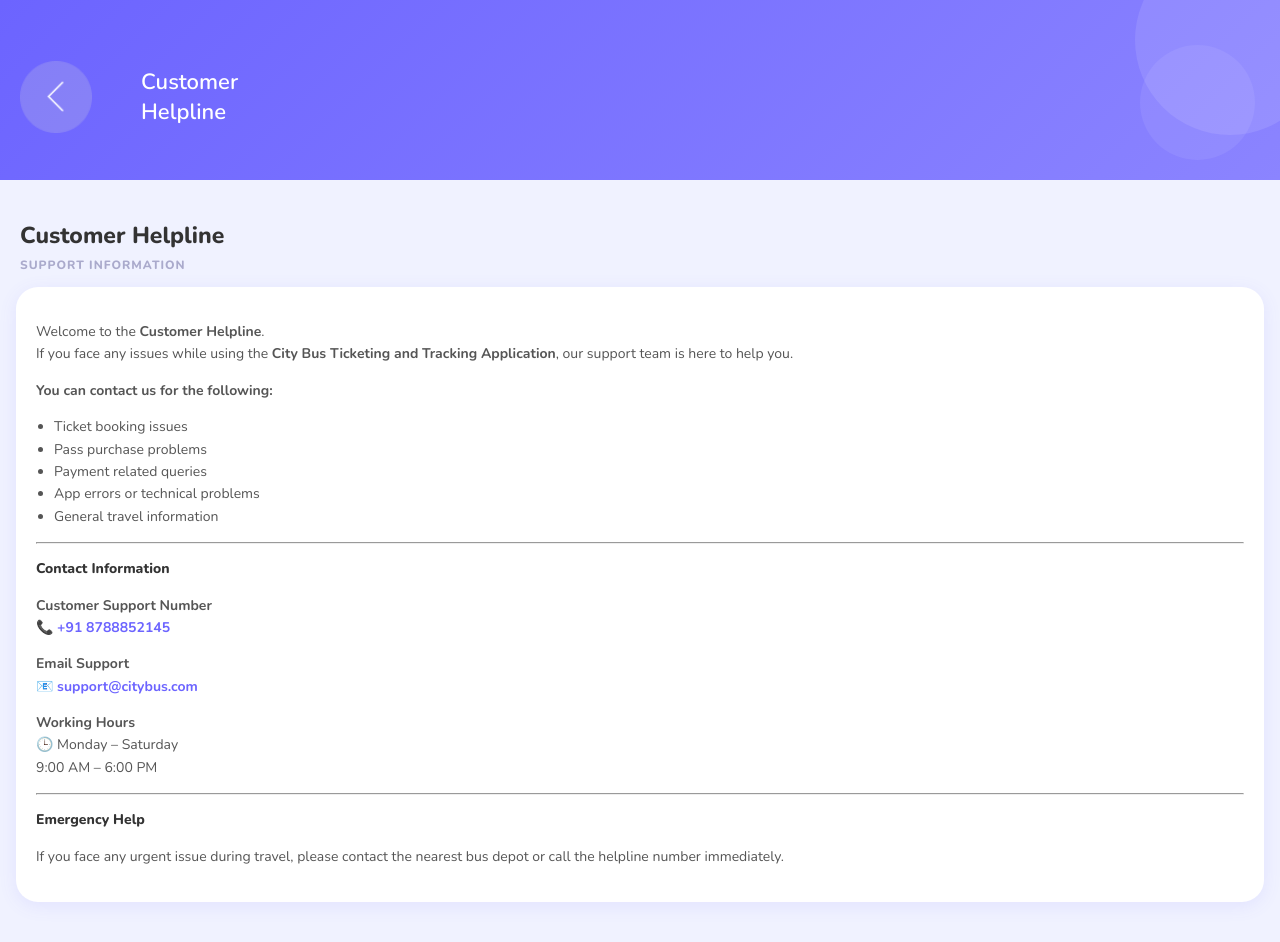
After one commit to SarveshNavale/City-Bus-Ticketing-and-Tracking-Application, a Flask app: page /customer_helpline in a window 1280 px wide. The commit adds this page. Run offline with Flask 3, Linux system fonts and the light colour scheme.

Commit message:
About us and customer hellpline page create

```diff
--- a/app.py
+++ b/app.py
@@ -28,6 +28,7 @@ def get_db():
         database="RotaryClub_Database"
     )
 
+
 # ---------- normal routes ----------
 @app.route('/')
 def home():
@@ -94,6 +95,17 @@ def serve_dino_files(filename):
 @app.route('/tc_login')
 def tc_login():
     return render_template("tc_login.html")
+
+@app.route('/about_us')
+def about_us():
+    return render_template('about_us.html')
+
+@app.route('/customer_helpline')
+def customer_helpline():
+    return render_template('customer_helpline.html')
+
+
+
 
          #buy pass
 
--- /dev/null
+++ b/templates/customer_helpline.html
@@ -0,0 +1,198 @@
+<!DOCTYPE html>
+<html>
+<head>
+<title>Customer Helpline</title>
+<meta name="viewport" content="width=device-width, initial-scale=1.0">
+
+<link href="https://fonts.googleapis.com/css2?family=Nunito:wght@400;600;700;800;900&display=swap" rel="stylesheet">
+<link rel="stylesheet" href="https://cdnjs.cloudflare.com/ajax/libs/font-awesome/6.5.0/css/all.min.css">
+
+<style>
+
+*{box-sizing:border-box;}
+
+body{
+margin:0;
+padding:0;
+font-family:"Nunito",sans-serif;
+background:#F0F2FF;
+min-height:100vh;
+}
+
+/* HEADER */
+
+.bluebg{
+background:linear-gradient(135deg,#6C64FF 0%,#8B84FF 100%);
+height:180px;
+width:100%;
+position:relative;
+overflow:hidden;
+}
+
+.circle1{
+position:absolute;
+width:190px;
+height:190px;
+border-radius:50%;
+background:rgba(255,255,255,0.10);
+top:-55px;
+right:-45px;
+}
+
+.circle2{
+position:absolute;
+width:115px;
+height:115px;
+border-radius:50%;
+background:rgba(255,255,255,0.07);
+top:45px;
+right:25px;
+}
+
+.backbutton{
+position:absolute;
+top:45px;
+left:20px;
+display:flex;
+align-items:center;
+gap:49px;
+}
+
+.backbutton img{
+width:72px;
+height:72px;
+object-fit:contain;
+display:block;
+}
+
+/* CONTENT */
+
+.content{
+margin:-28px 16px 40px 16px;
+position:relative;
+z-index:10;
+}
+
+.header-tagline{
+font-size:23px;
+font-weight:800;
+color:#333;
+margin:24px 4px 6px 4px;
+}
+
+.section-label{
+font-size:12px;
+font-weight:800;
+color:#AAAACC;
+letter-spacing:1px;
+text-transform:uppercase;
+margin:0 4px 14px 4px;
+}
+
+.helpline-card{
+background:#fff;
+border-radius:22px;
+padding:20px;
+box-shadow:0 4px 18px rgba(108,100,255,0.10);
+font-size:14px;
+line-height:1.6;
+color:#555;
+}
+
+.helpline-card ul{
+padding-left:18px;
+}
+
+.helpline-card a{
+color:#6C64FF;
+text-decoration:none;
+font-weight:700;
+}
+
+</style>
+</head>
+
+<body>
+
+<!-- HEADER -->
+
+<div class="bluebg">
+
+<div class="circle1"></div>
+<div class="circle2"></div>
+
+<a href="/backtohome" style="text-decoration:none;color:inherit;outline:none;">
+<div class="backbutton">
+
+<img src="{{ url_for('static', filename='Assets/images/back-button.png') }}">
+
+<p style="font-size:22px;font-weight:600;color:white;">
+Customer<br> Helpline
+</p>
+
+</div>
+</a>
+
+</div>
+
+
+<!-- CONTENT -->
+
+<div class="content">
+
+<br><br>
+
+<p class="header-tagline">Customer Helpline</p>
+<p class="section-label">Support Information</p>
+
+<div class="helpline-card">
+
+<p>
+Welcome to the <b>Customer Helpline</b>.<br>
+If you face any issues while using the <b>City Bus Ticketing and Tracking Application</b>, our support team is here to help you.
+</p>
+
+<p><b>You can contact us for the following:</b></p>
+
+<ul>
+<li>Ticket booking issues</li>
+<li>Pass purchase problems</li>
+<li>Payment related queries</li>
+<li>App errors or technical problems</li>
+<li>General travel information</li>
+</ul>
+
+<hr>
+
+<p style="font-weight:800;color:#333;">Contact Information</p>
+
+<p>
+<b>Customer Support Number</b><br>
+📞 <a href="tel:+919876543210">+91 8788852145</a>
+</p>
+
+<p>
+<b>Email Support</b><br>
+📧 <a href="mailto:support@citybus.com">support@citybus.com</a>
+</p>
+
+<p>
+<b>Working Hours</b><br>
+🕒 Monday – Saturday<br>
+9:00 AM – 6:00 PM
+</p>
+
+<hr>
+
+<p style="font-weight:800;color:#333;">Emergency Help</p>
+
+<p>
+If you face any urgent issue during travel, please contact the nearest bus depot or call the helpline number immediately.
+</p>
+
+</div>
+
+</div>
+
+</body>
+</html>
```
Also changed, not shown: templates/about_us.html (added, +158 -0 lines), templates/profile.html (+21 -7 lines).
